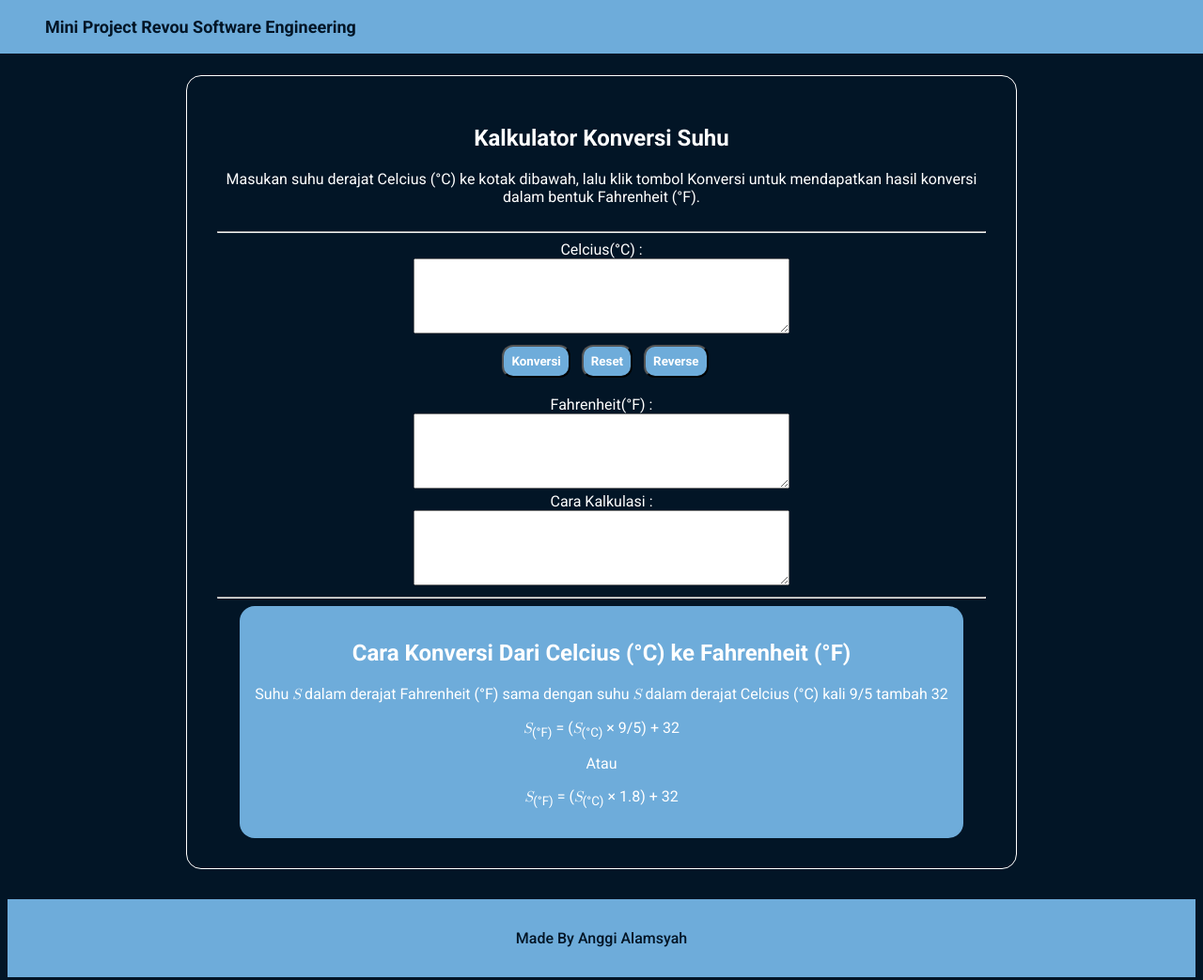
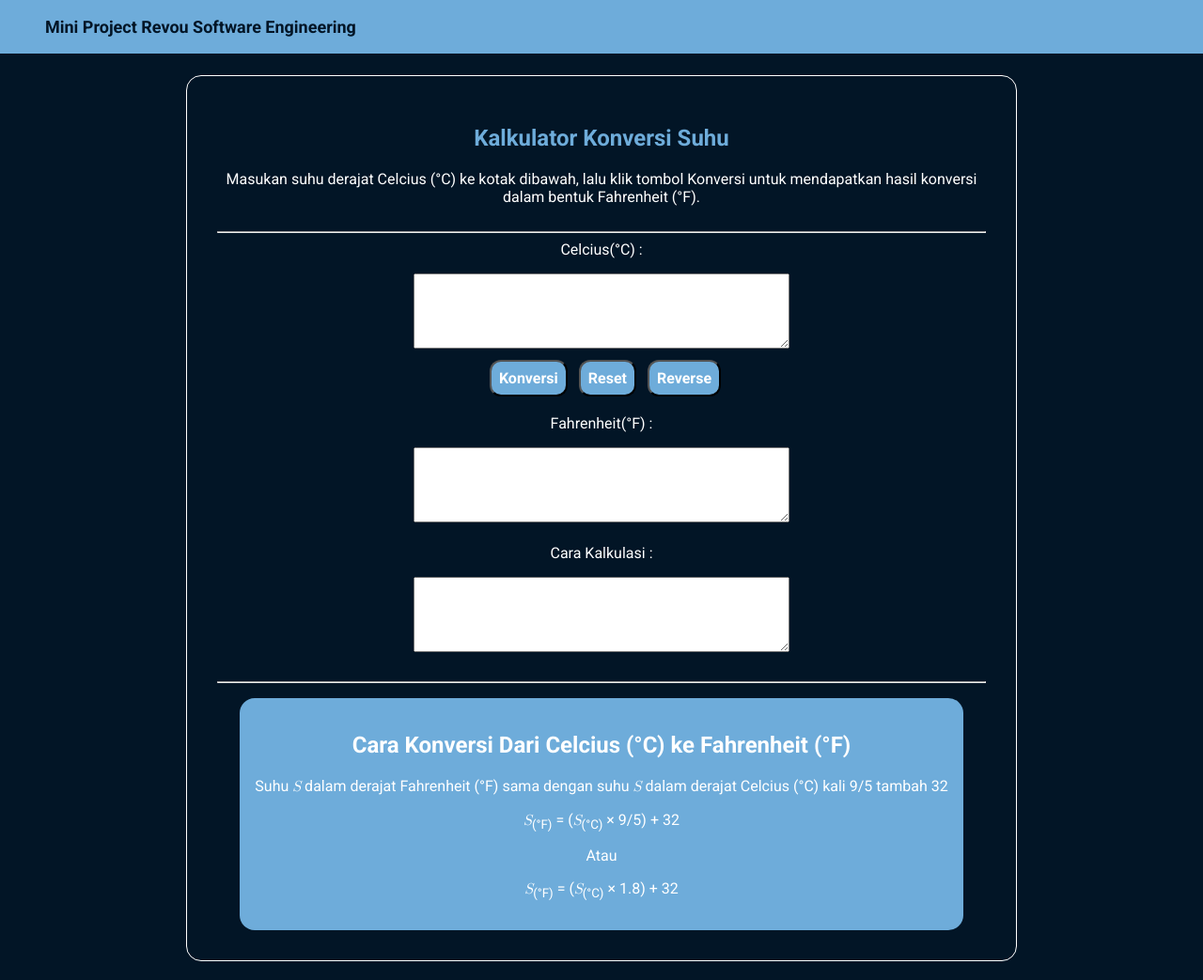
Before and after one commit to revou-fundamental-course/30-sept-24-anggialamsyah, a plain HTML site: page index.html in a window 1280 px wide. Shown: the top 1043 px of the page at 94% size. Drawn offline with Linux system fonts and the light colour scheme.

Commit message:
css edit

```diff
--- a/css/style.css
+++ b/css/style.css
@@ -68,10 +68,16 @@ main {
 /* Box2 Style */
 main .box2 {
     background-color: var(--bg_kedua);
-    color: var(--bg_utama);
+    color: black!important;
     padding: 1rem;
     border-radius: 1rem;
+    margin-top: 1rem;
 }
+
+.header_title h1 {
+    color: var(--bg_kedua);
+}
+
 
 /* Button Style */
 button {
@@ -81,6 +87,7 @@ button {
     padding: .5rem;
     margin-left: .5rem;
     border-radius: 12px;
+    font-size: 1rem;
     cursor: pointer;
 }
 
@@ -93,6 +100,7 @@ button:hover {
 textarea {
     width: 400px;
     height: 80px;
+    margin-top: 1rem;
 }
 
 .textarea, #input_suhu, #hasil_suhu, #kalkulasi {
```
Also changed, not shown: index.html (+7 -2 lines).
